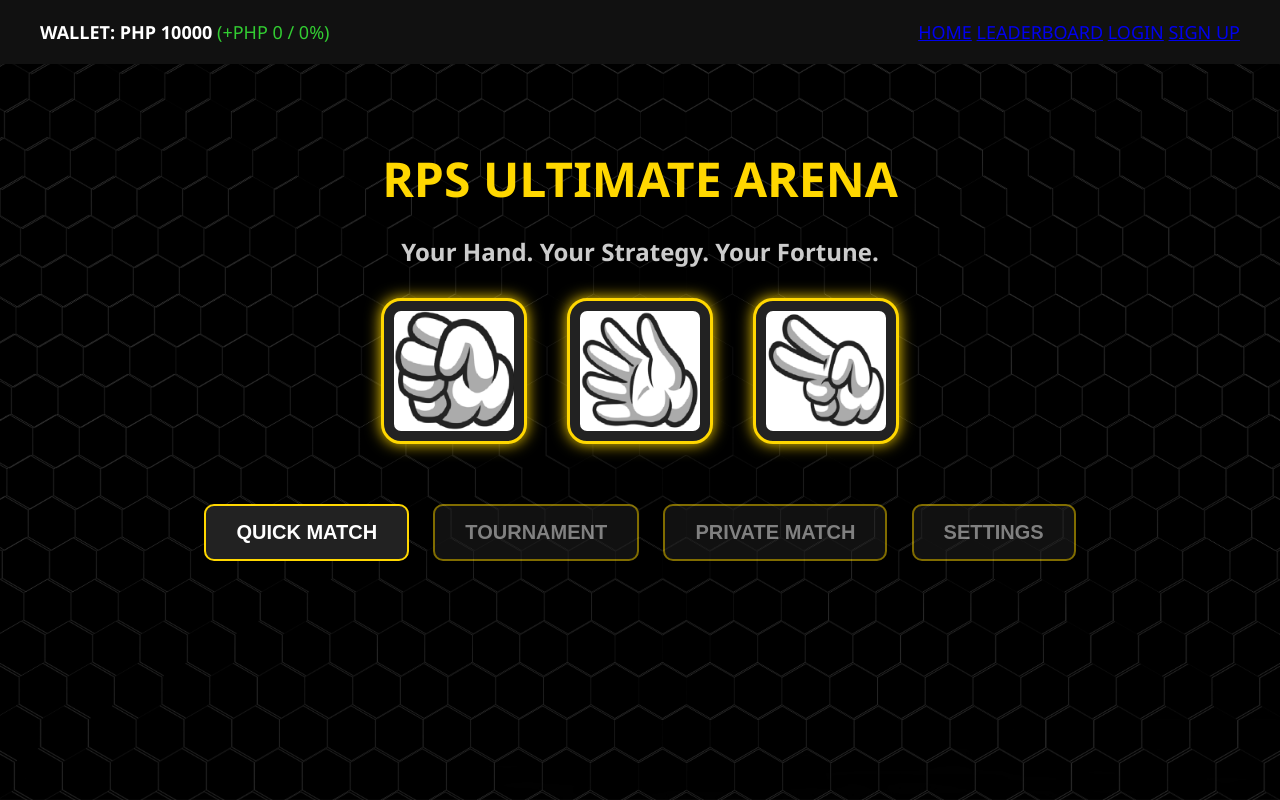
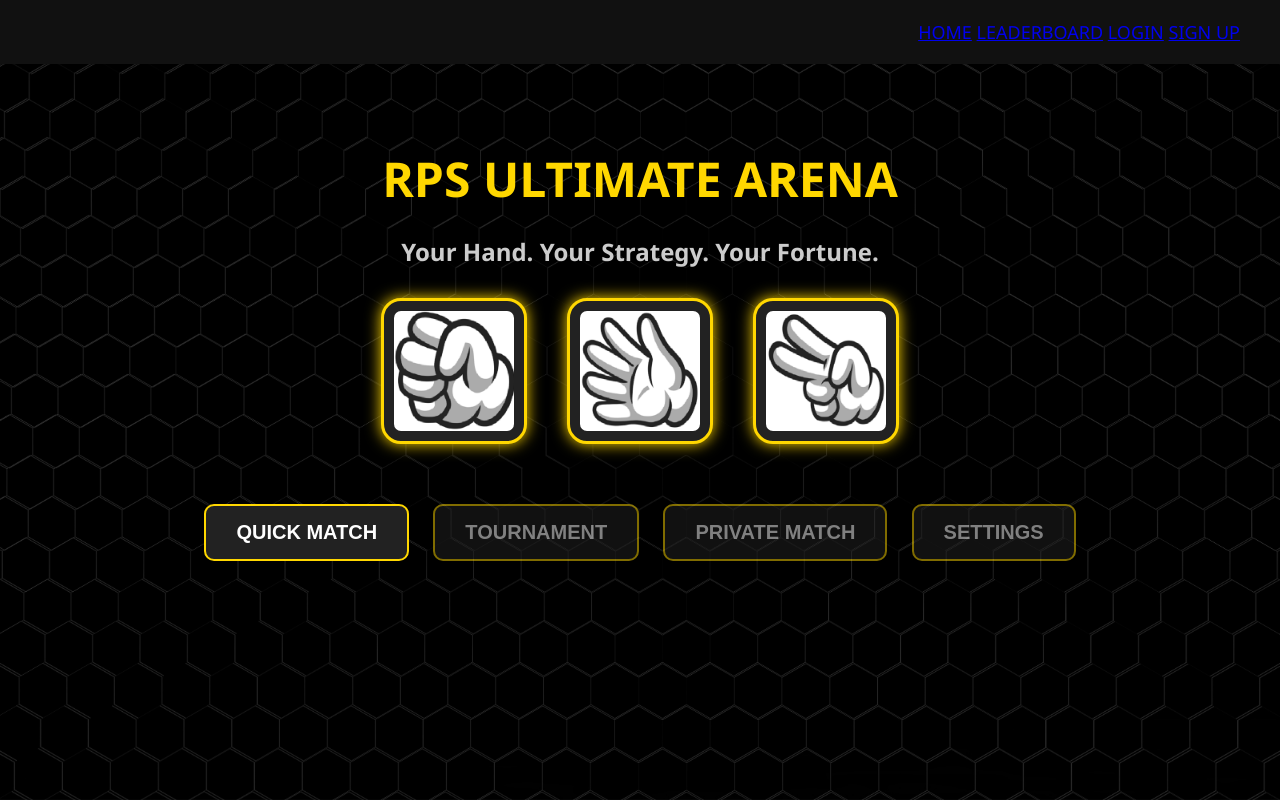
Before and after one commit to metawsb/RPS-ARENA, a plain HTML site: page index.html in a window 1280 px wide. Drawn offline with Linux system fonts and the light colour scheme.

Commit message:
Update index.html

```diff
--- a/index.html
+++ b/index.html
@@ -9,11 +9,6 @@
 <body>
 
   <nav>
-    <div class="wallet-display">
-      WALLET: PHP <span id="nav-wallet">10000</span>
-      <span id="nav-gain" style="color: limegreen; font-weight: normal;">(+PHP 0 / 0%)</span>
-    </div>
-
     <div class="menu-toggle" onclick="toggleMobileMenu()">
       <span></span>
       <span></span>
```
